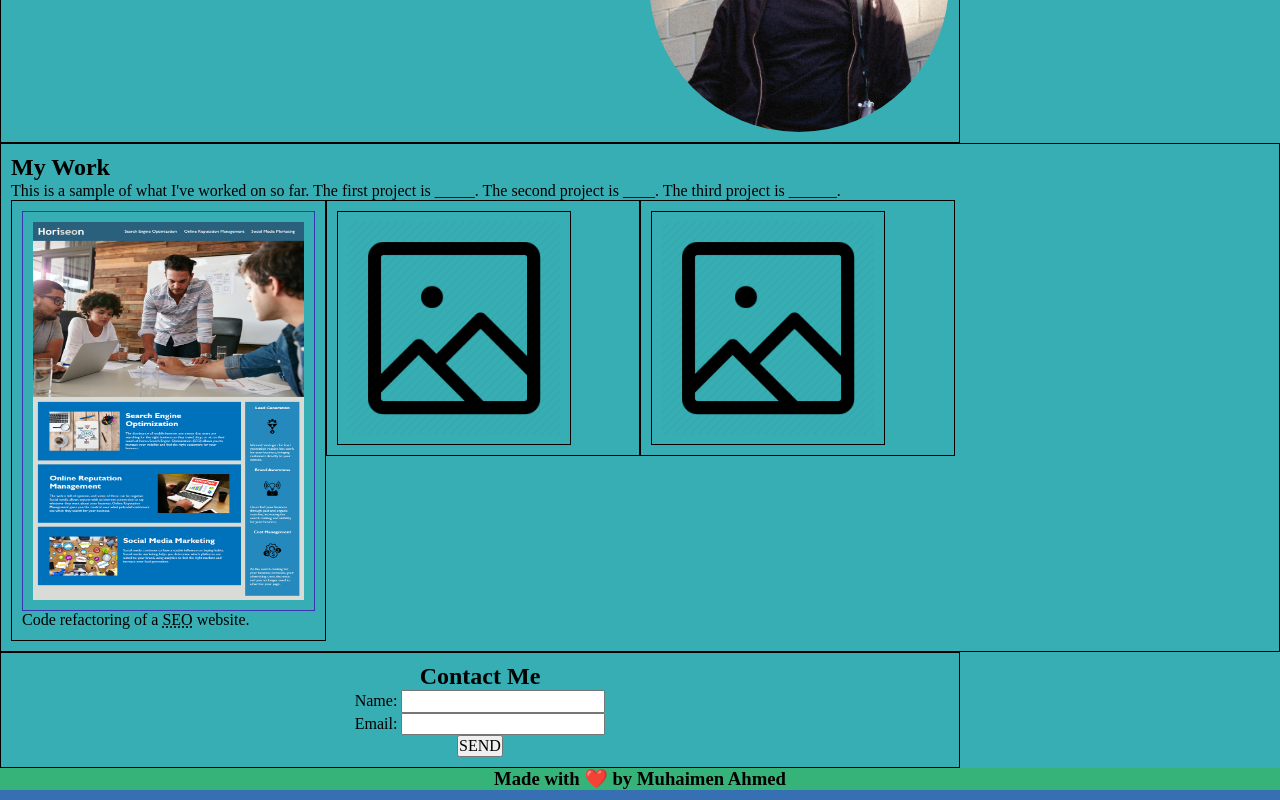
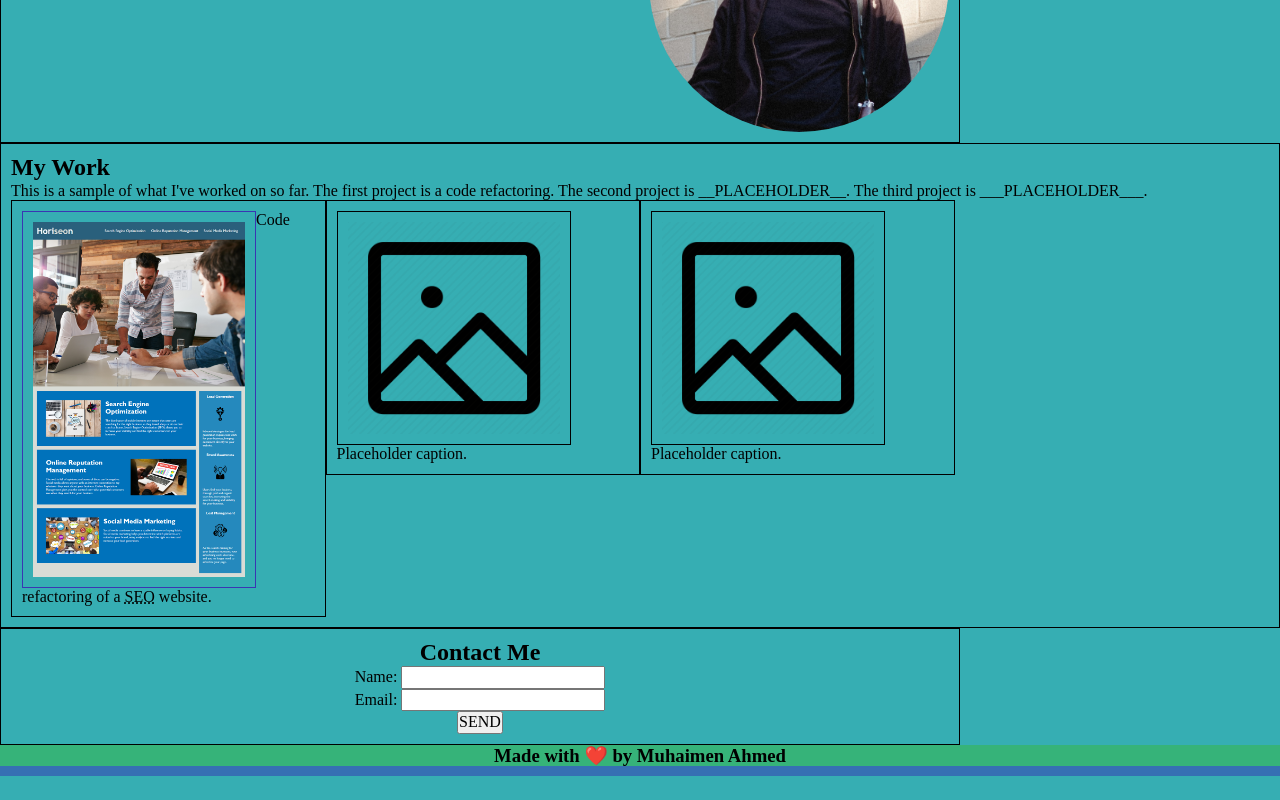
Before and after one commit to mellowmoo/myportfolio, a plain HTML site: page index.html in a window 1280 px wide. Shown: the part 570-1370 px from the top of the page. After the commit the page ends 1346 px from the top, so only its background shows below. Drawn offline with Linux system fonts and the light colour scheme.

Commit message:
fixed more of the formatting issues, updated the readme

```diff
--- a/assets/css/style.css
+++ b/assets/css/style.css
@@ -102,7 +102,7 @@ body {
     width: 80%;
     border-color: var(--frameColor);
     max-height: 400px;
-    width: 100%;
+    object-fit: cover;
 }
 
 .workImageGeneric img {
@@ -111,7 +111,8 @@ body {
     padding: 10px;
     float: left;
     width: 80%;
-    max-height: 300px
+    max-height: 300px;
+    object-fit: cover;
 }
 
 figure {
--- a/index.html
+++ b/index.html
@@ -53,12 +53,14 @@
                         My Work
                     </h2>
                     <p>
-                        This is a sample of what I've worked on so far.  The first project is _____. The second project is ____.  The third project is ______.
+                        This is a sample of what I've worked on so far.  The first project is a code refactoring. The second project is __PLACEHOLDER__.  The third project is ___PLACEHOLDER___.
                     </p>
 
                     <section class="myWorkPics">
                      <figure class="workImageMain">
-                            <img src="./assets/images/codeRefactor.png" alt="Code Refactor Image">
+                            <a href="https://mellowmoo.github.io/Code-Refactor/">
+                                <img src="./assets/images/codeRefactor.png" alt="Code Refactor Image">
+                            </a>
                             <figcaption>
                                 Code refactoring of a <abbr title="Search Engine Optimization">SEO</abbr> website.
                             </figcaption>
@@ -66,10 +68,16 @@
 
                         <figure class="workImageGeneric">
                             <img src="./assets/images/placeHolder.png" alt="About Me Website Image">
+                            <figcaption>
+                                Placeholder caption.
+                            </figcaption>
                         </figure>
 
                         <figure class="workImageGeneric">
                             <img src="./assets/images/placeHolder.png" alt="Portfolio Image">
+                            <figcaption>
+                                Placeholder caption.
+                            </figcaption>
                         </figure>
                     </section>
 
```
Also changed, not shown: README.txt, deployedScreenshot.PNG (added), 1 other file.
